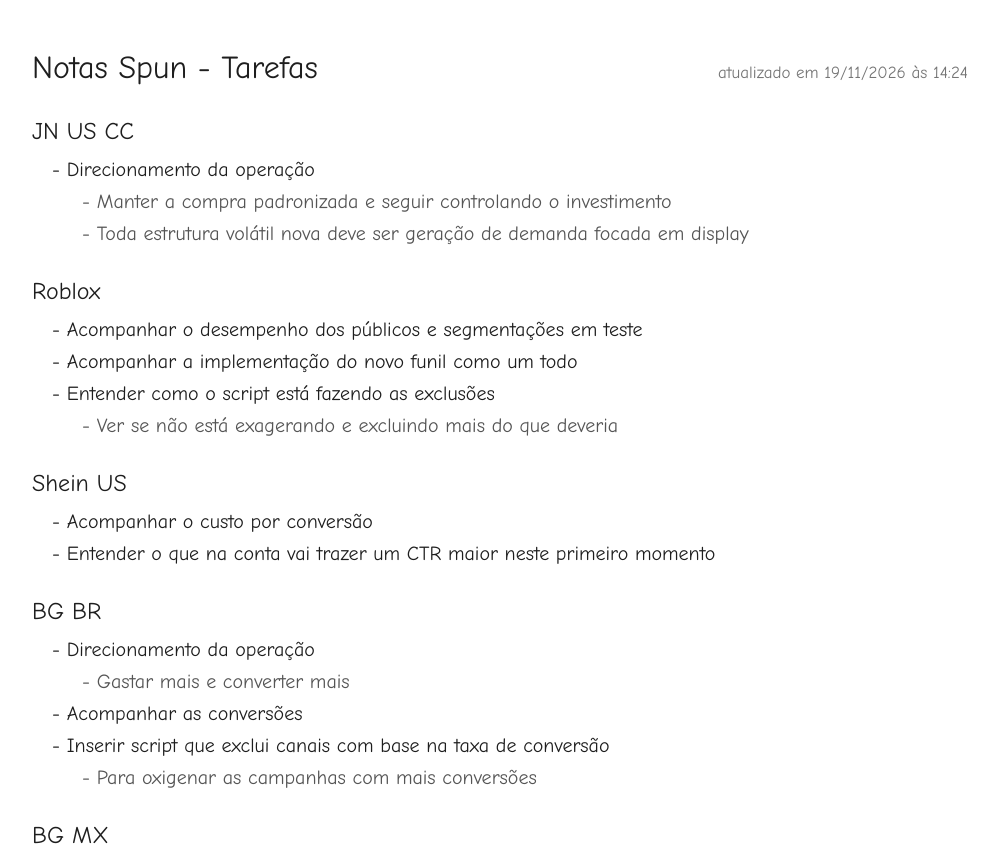
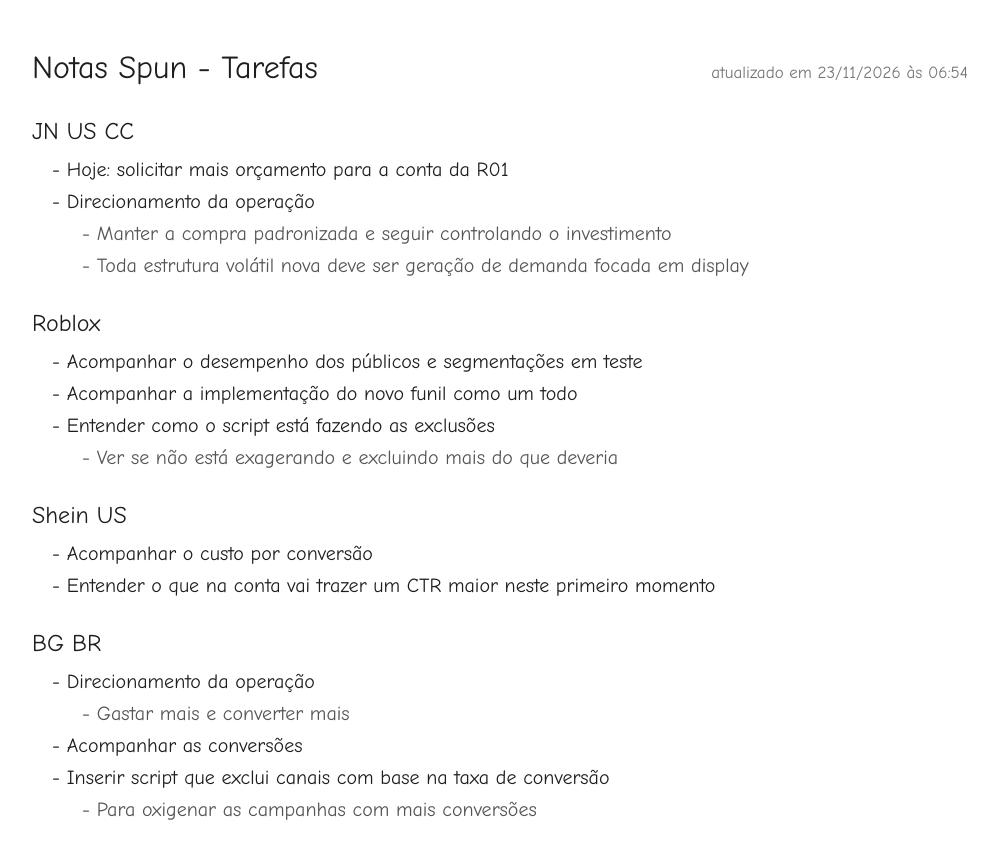
Before and after one commit to gabrielaacristofolini-hue/notas-spun, a plain HTML site: page index.html in a window 1280 px wide. Shown: the top 844 px of the page, without its empty margins (140-1138 px from the left). Drawn offline with Linux system fonts and the light colour scheme; a web font is replaced by a local one.

Commit message:
JN US CC: solicitar mais orçamento para a conta da R01
Co-Authored-By: Claude Sonnet 5.5 <noreply@anthropic.com>

```diff
--- a/index.html
+++ b/index.html
@@ -76,13 +76,14 @@
   //  Item com detalhes: ["Título", ["linha 1", "linha 2"]].
   //  As metas ficam guardadas aqui, mas não aparecem no layout atual.
   // ============================================================
-  const ATUALIZADO = "19/11/2026 às 14:24";
+  const ATUALIZADO = "23/11/2026 às 06:54";
 
   const OPERACOES = [
     {
       nome: "JN US CC",
       metas: [],
       tarefas: [
+        "Hoje: solicitar mais orçamento para a conta da R01",
         ["Direcionamento da operação", [
           "Manter a compra padronizada e seguir controlando o investimento",
           "Toda estrutura volátil nova deve ser geração de demanda focada em display",
```
